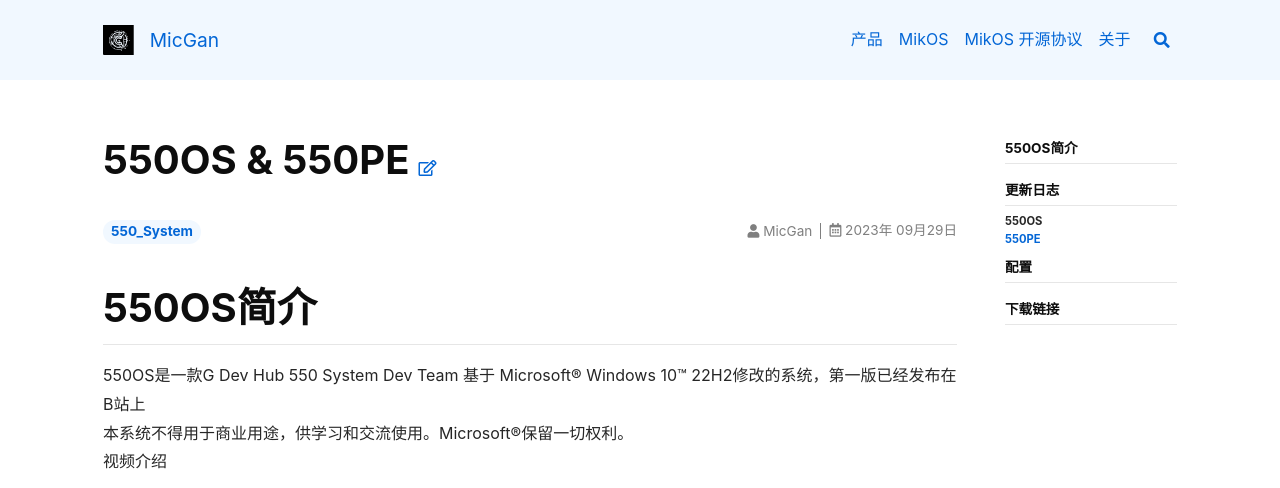
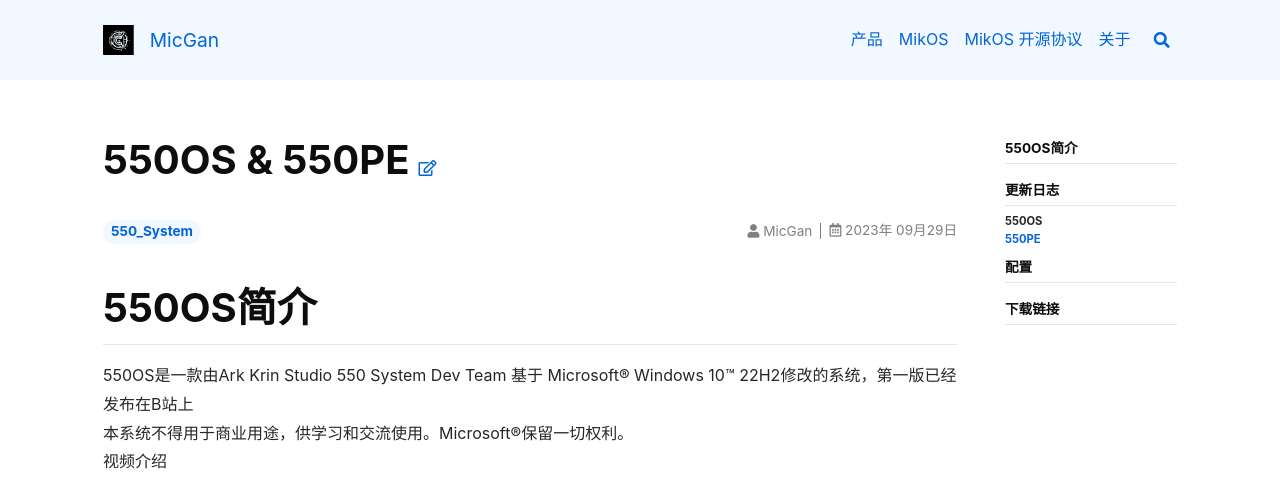
Before and after one commit to MicGan6/MicGan6.github.io, a Jekyll site: the page built from _posts/2023-9-29-550OS.md, in a window 1280 px wide and 900 px high, cut to the strip 0-488 px from the top of the window. Built offline with Jekyll 4.4.1, drawn with Linux system fonts in a browser that asks for light colours; nearby versions of some CDN libraries.

Commit message:
再次更新个人信息

```diff
--- a/_posts/2023-9-29-550OS.md
+++ b/_posts/2023-9-29-550OS.md
@@ -7,7 +7,7 @@ show_title: true
 
 # 550OS简介
 
-550OS是一款G Dev Hub 550 System Dev Team 基于 Microsoft® Windows 10™ 22H2修改的系统，第一版已经发布在B站上
+550OS是一款由Ark Krin Studio 550 System Dev Team 基于 Microsoft® Windows 10™ 22H2修改的系统，第一版已经发布在B站上
 本系统不得用于商业用途，供学习和交流使用。Microsoft®保留一切权利。
 视频介绍
 
```
Also changed, not shown: about.md (+1 -0 lines).
